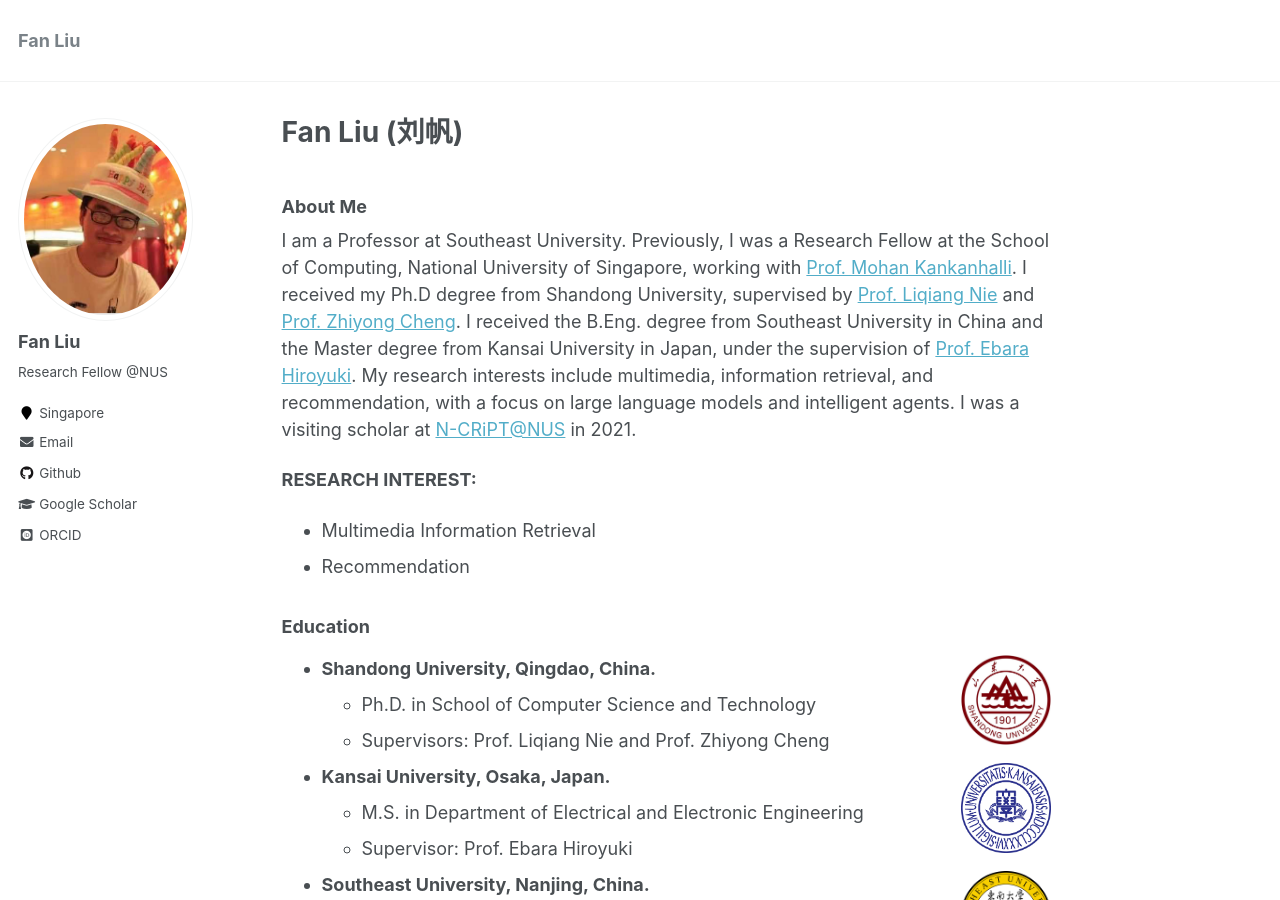
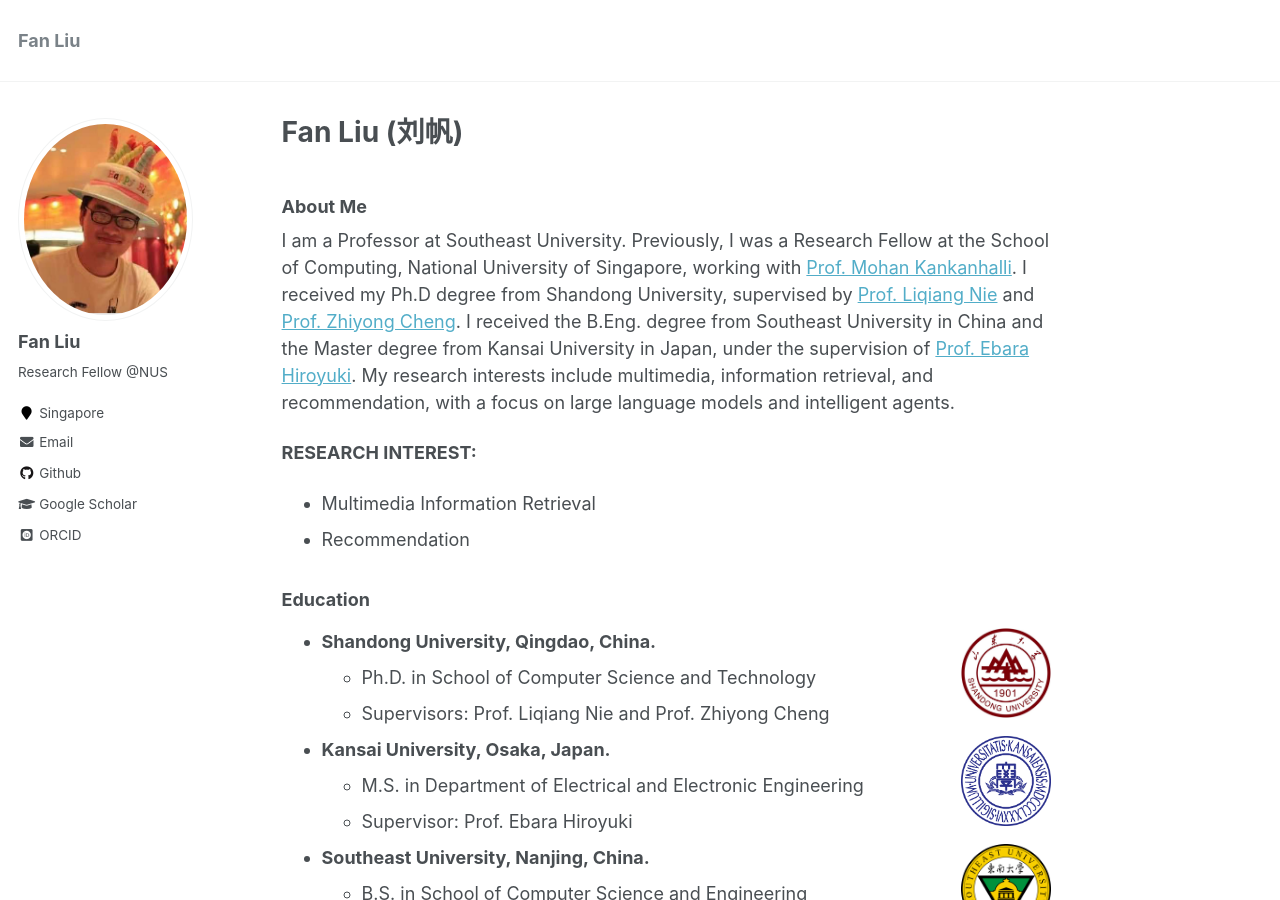
Before and after one commit to liufancs/liufancs.github.io, a Jekyll site: the page built from _pages/about.md, in a window 1280 px wide and 900 px high. Built offline with Jekyll 4.4.1, drawn with Linux system fonts in a browser that asks for light colours; some web fonts are replaced.

Commit message:
Update about.md

```diff
--- a/_pages/about.md
+++ b/_pages/about.md
@@ -9,7 +9,7 @@ redirect_from:
 ---
 
 ### About Me
-I am a Professor at Southeast University. Previously, I was a Research Fellow at the School of Computing, National University of Singapore, working with [Prof. Mohan Kankanhalli](https://www.comp.nus.edu.sg/~mohan/). I received my Ph.D degree from Shandong University, supervised by [Prof. Liqiang Nie](https://liqiangnie.github.io/index.html) and [Prof. Zhiyong Cheng](https://sites.google.com/view/zycheng). I received the B.Eng. degree from Southeast University in China and the Master degree from Kansai University in Japan, under the supervision of [Prof. Ebara Hiroyuki](https://gakujo.kansai-u.ac.jp/profile/en/3b9d26c7eb2cecuf4f1fdf+f7077b.html). My research interests include multimedia, information retrieval, and recommendation, with a focus on large language models and intelligent agents. I was a visiting scholar at [N-CRiPT@NUS](https://ncript.comp.nus.edu.sg/) in 2021.
+I am a Professor at Southeast University. Previously, I was a Research Fellow at the School of Computing, National University of Singapore, working with [Prof. Mohan Kankanhalli](https://www.comp.nus.edu.sg/~mohan/). I received my Ph.D degree from Shandong University, supervised by [Prof. Liqiang Nie](https://liqiangnie.github.io/index.html) and [Prof. Zhiyong Cheng](https://sites.google.com/view/zycheng). I received the B.Eng. degree from Southeast University in China and the Master degree from Kansai University in Japan, under the supervision of [Prof. Ebara Hiroyuki](https://gakujo.kansai-u.ac.jp/profile/en/3b9d26c7eb2cecuf4f1fdf+f7077b.html). My research interests include multimedia, information retrieval, and recommendation, with a focus on large language models and intelligent agents.
 
 <b>RESEARCH INTEREST:</b>
 * Multimedia Information Retrieval
```
